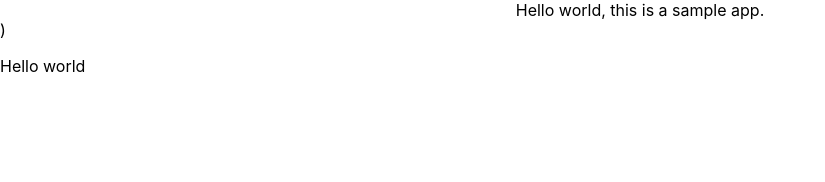
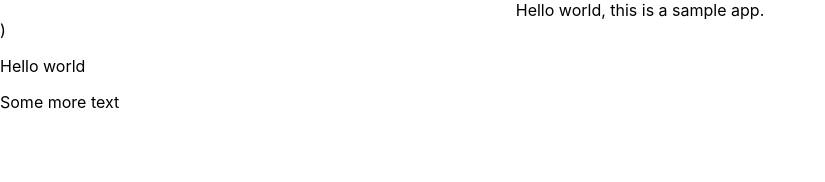
Before and after one commit to faisalt/react-test-aws-integration, a React (Create React App) app: page / in a window 1280 px wide. Shown: the top 182 px of the page, without its empty margins (0-825 px from the left). Built offline with nearby package versions, Linux system fonts and the light colour scheme.

Commit message:
Adds some more text

```diff
--- a/src/App.js
+++ b/src/App.js
@@ -6,6 +6,7 @@ function App() {
     <>
       <div className="App">Hello world, this is a sample app.</div>)
       <p>Hello world</p>
+      <p>Some more text</p>
     </>
   );
 }
```
